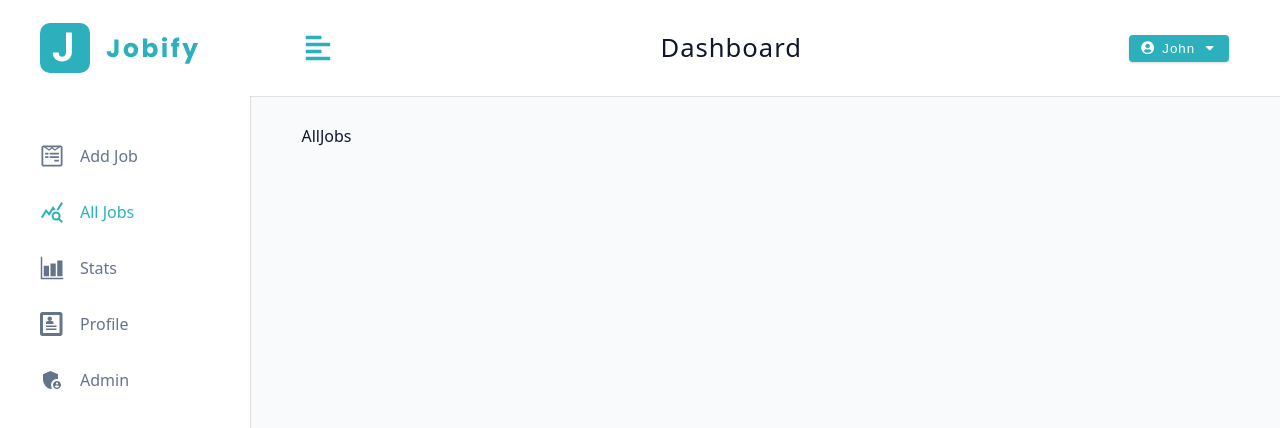
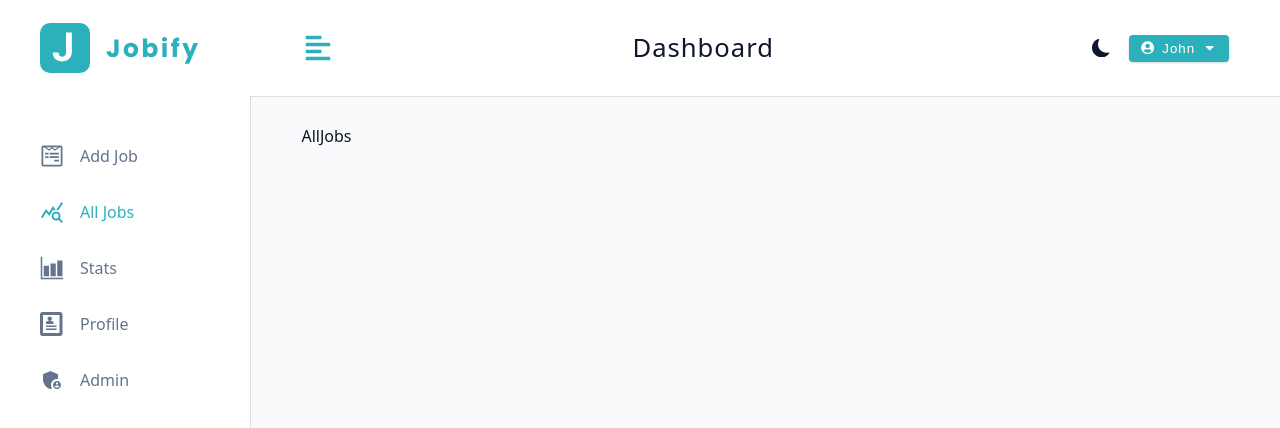
Before and after one commit to PetyoPetkow/MERN-Udemy-Course, a React (Vite) app in the folder client/: page /dashboard/all-jobs in a window 1280 px wide. Shown: the top 428 px of the page. Built offline with nearby package versions, Linux system fonts and the light colour scheme.

Commit message:
Theme Toggle

```diff
--- a/client/src/components/Navbar.tsx
+++ b/client/src/components/Navbar.tsx
@@ -4,6 +4,7 @@
 import Logo from './Logo';
 import { useDashboardContext } from '../pages/DashboardLayout';
 import LogoutContainer from './LogoutContainer';
+import ThemeToggle from './ThemeToggle';
 
 const Navbar: FC<NavbarProps> = () => {
   const { toggleSidebar } = useDashboardContext();
@@ -19,6 +20,7 @@
           <h4 className="logo-text">dashboard</h4>
         </div>
         <div className="btn-container">
+          <ThemeToggle />
           <LogoutContainer />
         </div>
       </div>
--- /dev/null
+++ b/client/src/components/ThemeToggle.tsx
@@ -0,0 +1,23 @@
+import { FC } from 'react';
+
+import { BsFillSunFill, BsFillMoonFill } from 'react-icons/bs';
+import Wrapper from '../assets/wrappers/ThemeToggle';
+import { useDashboardContext } from '../pages/DashboardLayout';
+
+const ThemeToggle: FC<ThemeToggleProps> = () => {
+  const { isDarkTheme, toggleDarkTheme } = useDashboardContext();
+
+  return (
+    <Wrapper onClick={toggleDarkTheme}>
+      {isDarkTheme ? (
+        <BsFillSunFill className="toggle-icon" />
+      ) : (
+        <BsFillMoonFill className="toggle-icon" />
+      )}
+    </Wrapper>
+  );
+};
+
+interface ThemeToggleProps {}
+
+export default ThemeToggle;
```
